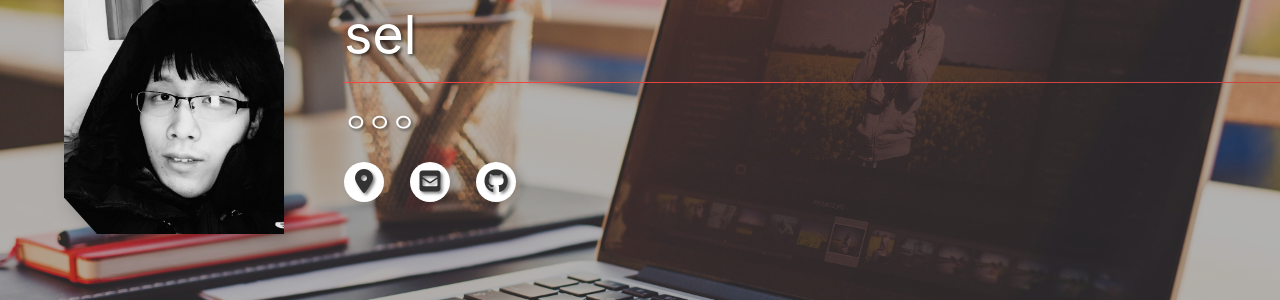
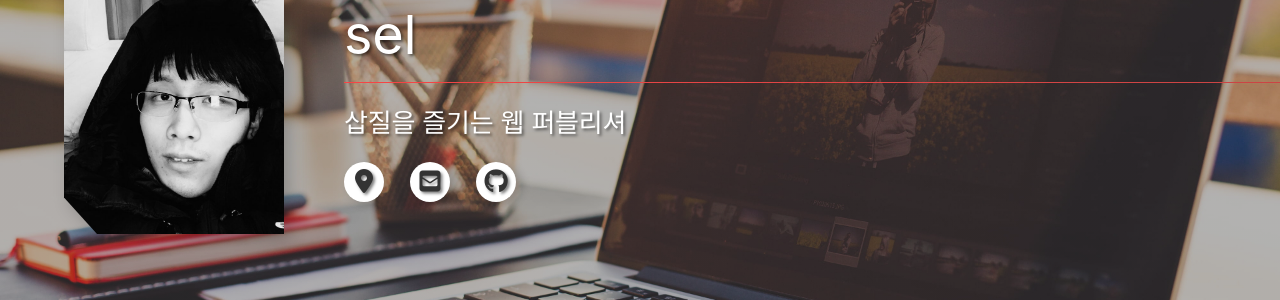
Before and after one commit to selosele/selosele.github.io, a Jekyll site: the page built from styleguide.html, in a window 1280 px wide. Shown: the part 226-526 px from the top of the page. Built offline with Jekyll 4.4.1, drawn with Linux system fonts in a browser that asks for light colours; cached includes are drawn as plain includes; nearby versions of some CDN libraries.

Commit message:
author desc 수정

```diff
--- a/_config.yml
+++ b/_config.yml
@@ -105,7 +105,7 @@ author:
   name             : "sel"
   avatar_filter    : true
   avatar           : "/assets/images/avatar.png"
-  desc             : "ㅇㅇㅇ"
+  desc             : "삽질을 즐기는 웹 퍼블리셔"
   email            :
   links:
     - label: "Daejeon"
```
